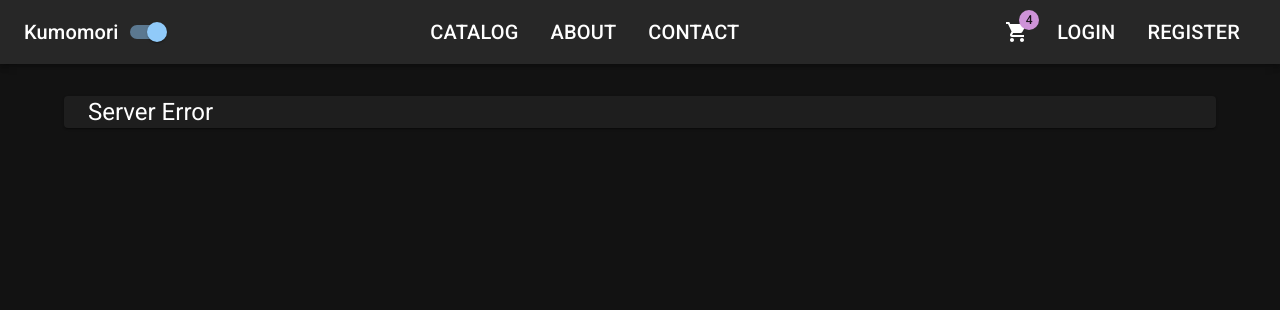
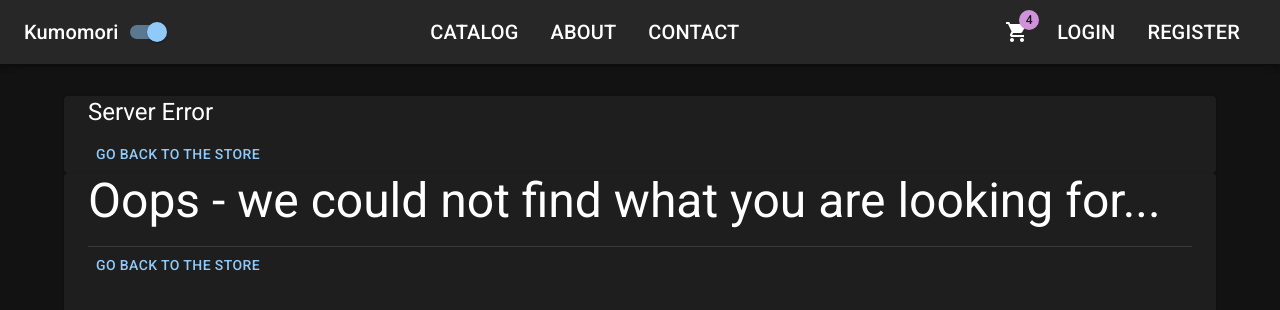
Before and after one commit to oNinjaZ/Kumomori, a React (Create React App) app in the folder client/: page /server-error in a window 1280 px wide. Shown: the top 310 px of the page. Built offline with nearby package versions, Linux system fonts and the light colour scheme.

Commit message:
add NotFound page

```diff
--- a/client/src/app/api/agent.ts
+++ b/client/src/app/api/agent.ts
@@ -12,11 +12,12 @@ interface ErrorResponse {
     errors?: {
         [key: string]: string;
     };
+    detail?: string
 }
 
 axios.interceptors.response.use(response => response,
     (error: AxiosError) => {
-        const { title, status, errors } = error.response?.data as ErrorResponse;
+        const { title, status, errors, detail } = error.response?.data as ErrorResponse;
 
         if (errors) {
             const modelStateErrors: string[] = [];
@@ -34,7 +35,10 @@ axios.interceptors.response.use(response => response,
                 toast.error(title);
                 break;
             case 500:
-                history.push('/server-error');
+                history.push({
+                    pathname: '/server-error',
+                    state: {error: detail, title: title}
+                });
                 break;
             default:
                 break;
--- /dev/null
+++ b/client/src/app/errors/NotFound.tsx
@@ -0,0 +1,12 @@
+import { Container, Typography, Paper, Divider, Button } from "@mui/material";
+import { Link } from "react-router-dom";
+
+export default function NotFound() {
+    return (
+        <Container component={Paper} sx={{height: 400}}>
+            <Typography variant='h3' gutterBottom>Oops - we could not find what you are looking for...</Typography>
+            <Divider />
+            <Button component={Link} to='/catalog'>Go back to the store</Button>
+        </Container>
+    );
+}
--- a/client/src/app/errors/ServerError.tsx
+++ b/client/src/app/errors/ServerError.tsx
@@ -1,9 +1,28 @@
-import { Container, Paper, Typography } from "@mui/material";
+import { Button, Container, Divider, Paper, Typography } from "@mui/material";
+import { useHistory, useLocation } from "react-router-dom";
+
+interface LocationState {
+    error: string;
+    title: string;
+}
 
 export default function ServerError() {
+    const history = useHistory();
+    const { state } = useLocation<LocationState>();
+    console.log();
+
     return (
         <Container component={Paper}>
-            <Typography variant='h5' gutterBottom>Server Error</Typography>
+            {state?.error ? (
+                <>
+                    <Typography variant='h5' color='error' gutterBottom>{state.title}</Typography>
+                    <Divider />
+                    <Typography>{state.error} || 'Internal Server Error'</Typography>
+                </>
+            ) : (
+                <Typography variant='h5' gutterBottom>Server Error</Typography>
+            )}
+            <Button onClick={() => history.push('/catalog')}>Go back to the store</Button>
         </Container>
     );
 }
--- a/client/src/app/layout/App.tsx
+++ b/client/src/app/layout/App.tsx
@@ -1,6 +1,6 @@
 import { Container, createTheme, CssBaseline, ThemeProvider } from "@mui/material";
 import { useState } from "react";
-import { Route } from "react-router-dom";
+import { Route, Switch } from "react-router-dom";
 import { ToastContainer } from "react-toastify";
 import AboutPage from "../../features/about/AboutPage";
 import BookDetails from "../../features/catalog/BookDetails";
@@ -10,6 +10,7 @@ import HomePage from "../../features/home/HomePage";
 import Header from "./Header";
 import 'react-toastify/dist/ReactToastify.css';
 import ServerError from "../errors/ServerError";
+import NotFound from "../errors/NotFound";
 
 function App() {
   const [darkMode, setDarkMode] = useState(true);
@@ -30,16 +31,19 @@ function App() {
 
   return (
     <ThemeProvider theme={theme}>
-      <ToastContainer theme='colored' position='bottom-right' hideProgressBar/>
+      <ToastContainer theme='colored' position='bottom-right' hideProgressBar />
       <CssBaseline></CssBaseline>
       <Header darkMode={darkMode} handleThemeChange={handleThemeChange}></Header>
       <Container>
-        <Route exact path='/' component={HomePage}/>
-        <Route exact path='/catalog' component={Catalog}/>
-        <Route path='/catalog/:id' component={BookDetails}/>
-        <Route path='/about' component={AboutPage}/>
-        <Route path='/contact' component={ContactPage}/>
-        <Route path='/server-error' component={ServerError}/>
+        <Switch>
+          <Route exact path='/' component={HomePage} />
+          <Route exact path='/catalog' component={Catalog} />
+          <Route path='/catalog/:id' component={BookDetails} />
+          <Route path='/about' component={AboutPage} />
+          <Route path='/contact' component={ContactPage} />
+          <Route path='/server-error' component={ServerError} />
+        </Switch>
+          <Route component={NotFound} />
       </Container>
     </ThemeProvider>
   );
--- a/client/src/features/catalog/BookDetails.tsx
+++ b/client/src/features/catalog/BookDetails.tsx
@@ -2,6 +2,7 @@ import { Divider, Grid, Table, TableBody, TableCell, TableContainer, TableRow, T
 import { useEffect, useState } from "react";
 import { useParams } from "react-router-dom";
 import agent from "../../app/api/agent";
+import NotFound from "../../app/errors/NotFound";
 import { Book } from "../../app/models/book";
 
 export default function BookDetails() {
@@ -19,7 +20,7 @@ export default function BookDetails() {
 
     if (loading) return <h1>Loading...</h1>
 
-    if (!book) return <h3>Not Found...</h3>
+    if (!book) return <NotFound/>
 
     const publishDate = new Date(book.publishDate).toLocaleDateString('en-us', { year: 'numeric', month: 'numeric', day: 'numeric' })
 
```
